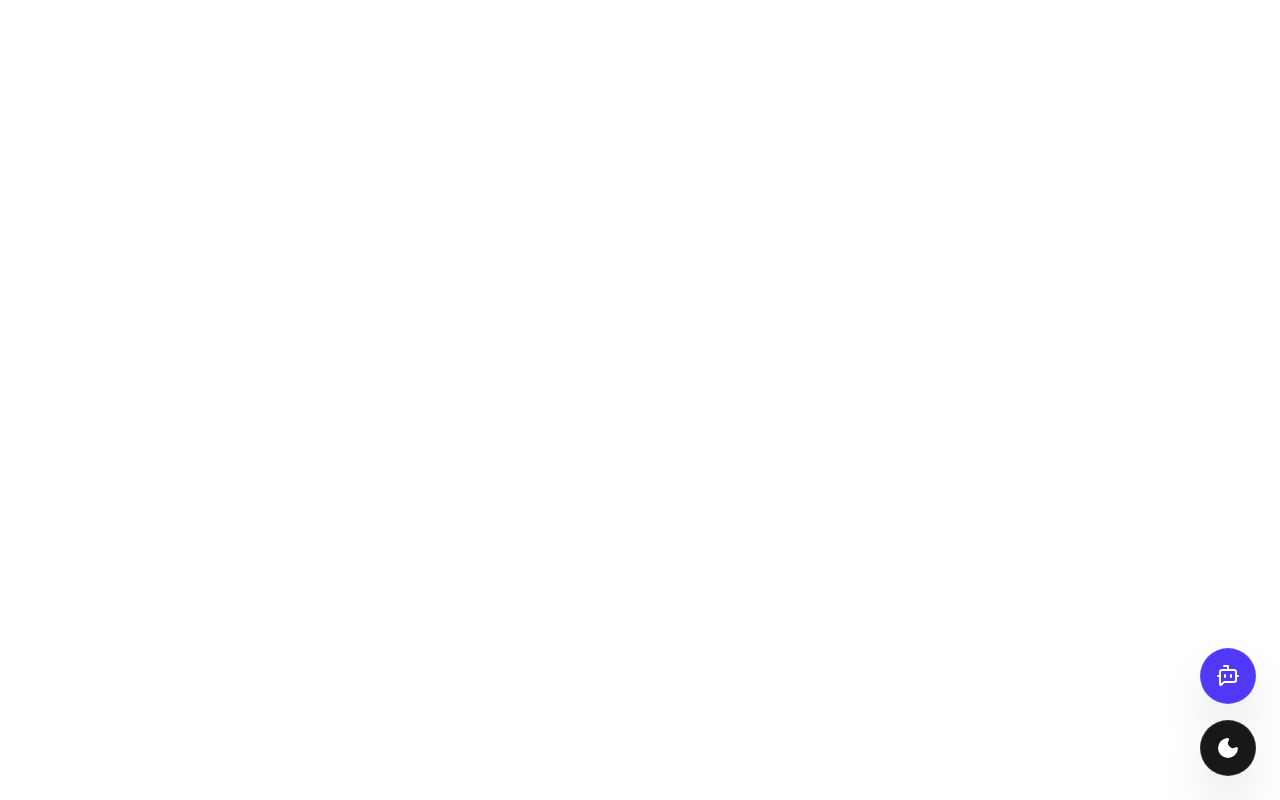
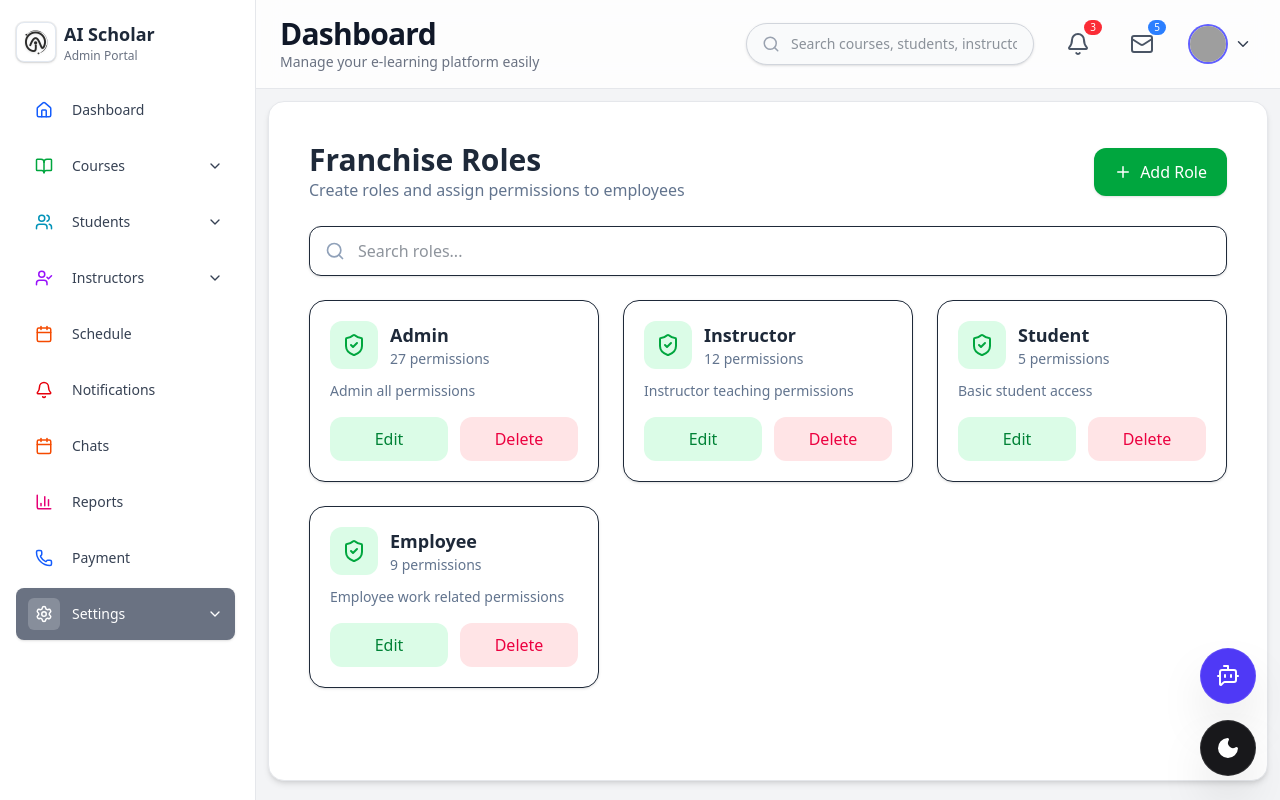
Before and after one commit to vishnu10-droid/lms-project, a React (Vite) app: page /admin/role in a window 1280 px wide. Before the commit this address had no page. Built offline with nearby package versions, Linux system fonts and the light colour scheme; grey boxes are pictures that could not be loaded.

Commit message:
setting change

```diff
--- a/src/App.jsx
+++ b/src/App.jsx
@@ -35,6 +35,7 @@ import Chats from "./component/pages/admin/chats/Chats";
 import AddBatches from "./component/pages/admin/courses/batches/AddBatches";
 import Batches from "./component/pages/admin/courses/batches/Batches";
 import Payments from "./component/pages/admin/payments/Payments";
+import Role from "./component/pages/admin/settings/role/Role";
 
 export default function App() {
   return (
@@ -58,6 +59,7 @@ export default function App() {
             element={<SubscriptionPlans />}
           />
         <Route path="/admin/settings" element={<Settings />} />
+        <Route path="/admin/role" element={<Role />} />
 
           <Route path="/admin/courses" element={<Course />} />
           <Route
--- a/src/component/layout/Sidebar.jsx
+++ b/src/component/layout/Sidebar.jsx
@@ -18,6 +18,8 @@ import {
   CreditCard,
   User,
   Phone,
+  ShieldCheck,
+  HelpCircle,
 } from "lucide-react";
 
 /* ---------------- COLORS ---------------- */
@@ -192,10 +194,35 @@ const menu = [
   {
     title: "Settings",
     icon: Settings,
+    ...COLORS.settings,
+
+    submenu: [
+      {
+        title: "Setting",
+        icon: Settings,
         path: "/admin/settings",
-    ...COLORS.settings,
+        hover: "hover:bg-fuchsia-100 dark:hover:bg-fuchsia-500/20",
+        active: "bg-fuchsia-500",
+        text: "text-fuchsia-600 dark:text-fuchsia-300",
       },
-
+      {
+        title: "Roles & Permissions",
+        icon: ShieldCheck,
+        path: "/admin/role",
+        hover: "hover:bg-emerald-100 dark:hover:bg-emerald-500/20",
+        active: "bg-emerald-500",
+        text: "text-emerald-600 dark:text-emerald-300",
+      },
+      {
+        title: "Help Center",
+        icon: HelpCircle,
+        path: "/admin/helpcenter",
+        hover: "hover:bg-lime-100 dark:hover:bg-lime-500/20",
+        active: "bg-lime-500",
+        text: "text-lime-600 dark:text-lime-300",
+      },
+    ],
+  },
 ];
 
 /* ---------------- COMPONENT ---------------- */
@@ -204,6 +231,7 @@ export default function Sidebar() {
   const [openCourses, setOpenCourses] = useState(false);
   const [openStudents, setOpenStudents] = useState(false);
   const [openInstructors, setOpenInstructors] = useState(false);
+  const [openSettings, setOpenSettings] = useState(false);
 
   const location = useLocation();
 
@@ -219,8 +247,12 @@ export default function Sidebar() {
           />
         </div>
         <div>
-          <h2 className="text-lg font-bold text-gray-800 dark:text-gray-100">AI Scholar</h2>
-          <p className="text-xs text-gray-500 dark:text-gray-400">Admin Portal</p>
+          <h2 className="text-lg font-bold text-gray-800 dark:text-gray-100">
+            AI Scholar
+          </h2>
+          <p className="text-xs text-gray-500 dark:text-gray-400">
+            Admin Portal
+          </p>
         </div>
       </div>
 
@@ -255,22 +287,19 @@ export default function Sidebar() {
                   >
                     <item.icon size={18} />
                   </div>
-                  <span className="text-sm font-medium">
-                    {item.title}
-                  </span>
+                  <span className="text-sm font-medium">{item.title}</span>
                 </NavLink>
               )}
 
              {item.submenu && (
   <>
+    {/* TOGGLE BUTTON */}
     <button
       onClick={() => {
-                      if (item.title === "Courses")
-                        setOpenCourses(!openCourses);
-                      if (item.title === "Students")
-                        setOpenStudents(!openStudents);
-                      if (item.title === "Instructors")
-                        setOpenInstructors(!openInstructors);
+        if (item.title === "Courses") setOpenCourses(!openCourses);
+        if (item.title === "Students") setOpenStudents(!openStudents);
+        if (item.title === "Instructors") setOpenInstructors(!openInstructors);
+        if (item.title === "Settings") setOpenSettings(!openSettings);
       }}
       className={`w-full flex items-center justify-between px-3 py-2.5 rounded-lg transition
         ${
@@ -282,34 +311,32 @@ export default function Sidebar() {
       <div className="flex items-center gap-3">
         <div
           className={`w-8 h-8 flex items-center justify-center rounded-md
-                        ${
-                          isSubActive
-                            ? "bg-white/20 text-white"
-                            : item.text
-                        }`}
+          ${isSubActive ? "bg-white/20 text-white" : item.text}`}
         >
           <item.icon size={18} />
         </div>
-                      <span className="text-sm font-medium">
-                        {item.title}
-                      </span>
+        <span className="text-sm font-medium">{item.title}</span>
       </div>
 
+      {/* CHEVRON ROTATE (ALL INCLUDED) */}
       <ChevronDown
         size={16}
         className={`transition ${
           (item.title === "Courses" && openCourses) ||
           (item.title === "Students" && openStudents) ||
-                        (item.title === "Instructors" && openInstructors)
+          (item.title === "Instructors" && openInstructors) ||
+          (item.title === "Settings" && openSettings)
             ? "rotate-180"
             : ""
         }`}
       />
     </button>
 
+    {/* DROPDOWN BOX — ALL IN ONE */}
     {((item.title === "Courses" && openCourses) ||
       (item.title === "Students" && openStudents) ||
-                    (item.title === "Instructors" && openInstructors)) && (
+      (item.title === "Instructors" && openInstructors) ||
+      (item.title === "Settings" && openSettings)) && (
       <div className="ml-10 mt-1 space-y-1">
         {item.submenu.map((sub, j) => (
           <NavLink
@@ -334,9 +361,8 @@ export default function Sidebar() {
             >
               <sub.icon size={14} />
             </div>
-                          <span className="text-xs">
-                            {sub.title}
-                          </span>
+
+            <span className="text-xs">{sub.title}</span>
           </NavLink>
         ))}
       </div>
--- a/src/component/pages/admin/dashboard/Admin.jsx
+++ b/src/component/pages/admin/dashboard/Admin.jsx
@@ -54,7 +54,7 @@ export default function ModernAdminDashboard() {
         <header className="flex flex-col md:flex-row justify-between items-start md:items-end gap-4">
           <MotionDiv initial={{ opacity: 0, x: -20 }} animate={{ opacity: 1, x: 0 }}>
             <h2 className="text-sm font-bold text-indigo-600 uppercase tracking-widest mb-1">Overview Dashboard</h2>
-            <h1 className="text-3xl md:text-4xl font-black text-slate-900 dark:text-slate-100 tracking-tight">Good Morning, Chief! </h1>
+            <h1 className="text-3xl md:text-4xl font-black text-slate-900 dark:text-slate-100 tracking-tight">Welcome,  <span className="text-blue-800"> Ai Scholar!</span>  </h1>
             <p className="text-slate-500 dark:text-slate-400 font-medium mt-1">Here's what is happening with your platform today.</p>
           </MotionDiv>
           <div className="flex gap-3 w-full md:w-auto">
--- /dev/null
+++ b/src/component/pages/admin/settings/role/Role.jsx
@@ -0,0 +1,108 @@
+import { useState } from "react";
+import { ShieldCheck, Plus, Search } from "lucide-react";
+
+export default function Role() {
+  const [roles, setRoles] = useState([
+    {
+      id: 1,
+      name: "Admin",
+      description: "Admin all permissions",
+      permissions: 27,
+    },
+    {
+      id: 2,
+      name: "Instructor",
+      description: "Instructor teaching permissions",
+      permissions: 12,
+    },
+    {
+      id: 3,
+      name: "Student",
+      description: "Basic student access",
+      permissions: 5,
+    },
+    {
+      id: 4,
+      name: "Employee",
+      description: "Employee work related permissions",
+      permissions: 9,
+    },
+  ]);
+
+  const [search, setSearch] = useState("");
+
+  const filteredRoles = roles.filter((r) =>
+    r.name.toLowerCase().includes(search.toLowerCase())
+  );
+
+  return (
+    <div className="p-6">
+
+      {/* HEADER */}
+      <div className="flex items-center justify-between mb-6">
+        <div>
+          <h1 className="text-3xl font-bold">Franchise Roles</h1>
+          <p className="text-slate-500">
+            Create roles and assign permissions to employees
+          </p>
+        </div>
+
+        <button className="flex items-center gap-2 bg-green-600 hover:bg-green-700 text-white px-5 py-3 rounded-xl shadow">
+          <Plus size={18} />
+          Add Role
+        </button>
+      </div>
+
+      {/* SEARCH */}
+      <div className="mb-6">
+        <div className="relative">
+          <Search className="absolute left-4 top-1/2 -translate-y-1/2 text-slate-400 w-5 h-5" />
+          <input
+            type="text"
+            placeholder="Search roles..."
+            className="w-full pl-12 pr-4 py-3 border rounded-xl bg-white shadow-sm"
+            value={search}
+            onChange={(e) => setSearch(e.target.value)}
+          />
+        </div>
+      </div>
+
+      {/* ROLE CARDS */}
+      <div className="grid grid-cols-1 md:grid-cols-2 lg:grid-cols-3 gap-6">
+        {filteredRoles.map((role) => (
+          <div
+            key={role.id}
+            className="bg-white border rounded-2xl p-5 shadow-sm hover:shadow-md transition"
+          >
+            {/* Badge */}
+            <div className="flex items-center gap-3 mb-3">
+              <div className="p-3 bg-green-100 rounded-xl">
+                <ShieldCheck className="text-green-600" />
+              </div>
+              <div>
+                <h2 className="text-lg font-bold">{role.name}</h2>
+                <p className="text-sm text-slate-500">
+                  {role.permissions} permissions
+                </p>
+              </div>
+            </div>
+
+            {/* Description */}
+            <p className="text-slate-500 text-sm mb-4">{role.description}</p>
+
+            {/* Buttons */}
+            <div className="flex gap-3">
+              <button className="flex-1 py-2.5 bg-green-100 text-green-700 rounded-xl hover:bg-green-200">
+                Edit
+              </button>
+              <button className="flex-1 py-2.5 bg-rose-100 text-rose-600 rounded-xl hover:bg-rose-200">
+                Delete
+              </button>
+            </div>
+          </div>
+        ))}
+      </div>
+
+    </div>
+  );
+}
```
Also changed, not shown: src/component/pages/admin/schedule/Calendar.jsx (+41 -11 lines). Lines whose indentation alone changed are shown as unchanged.
